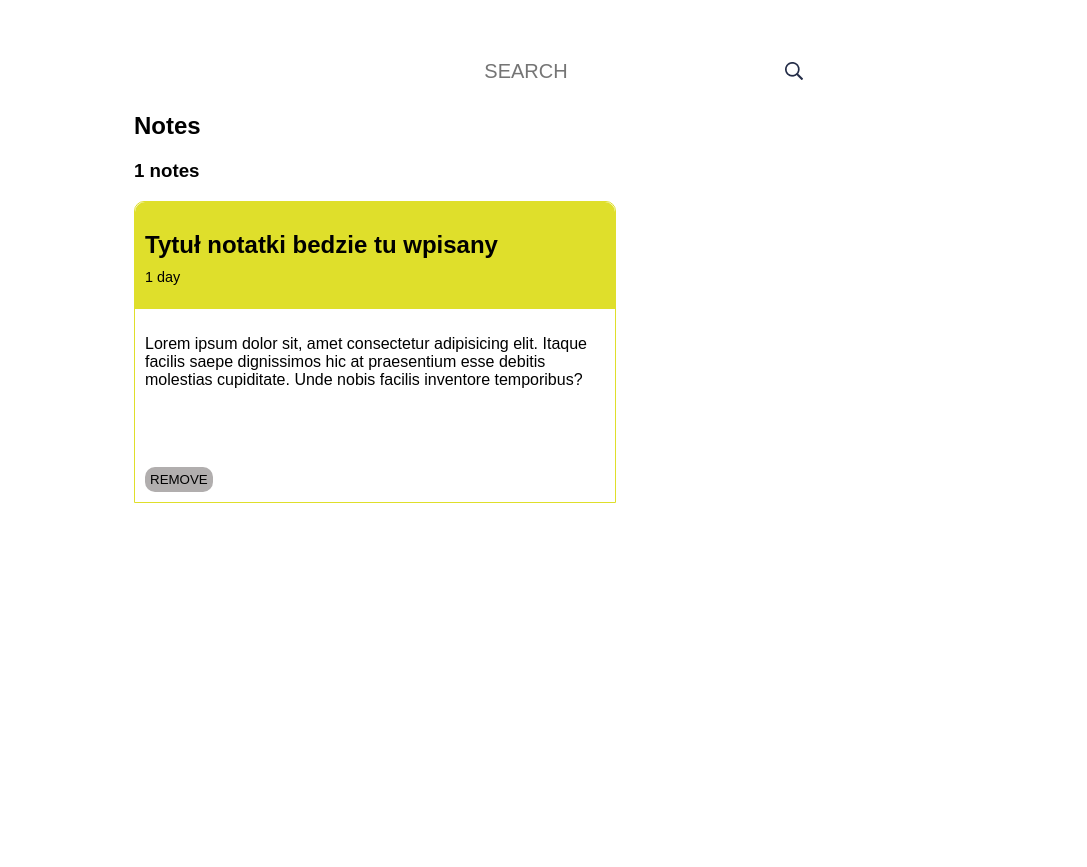
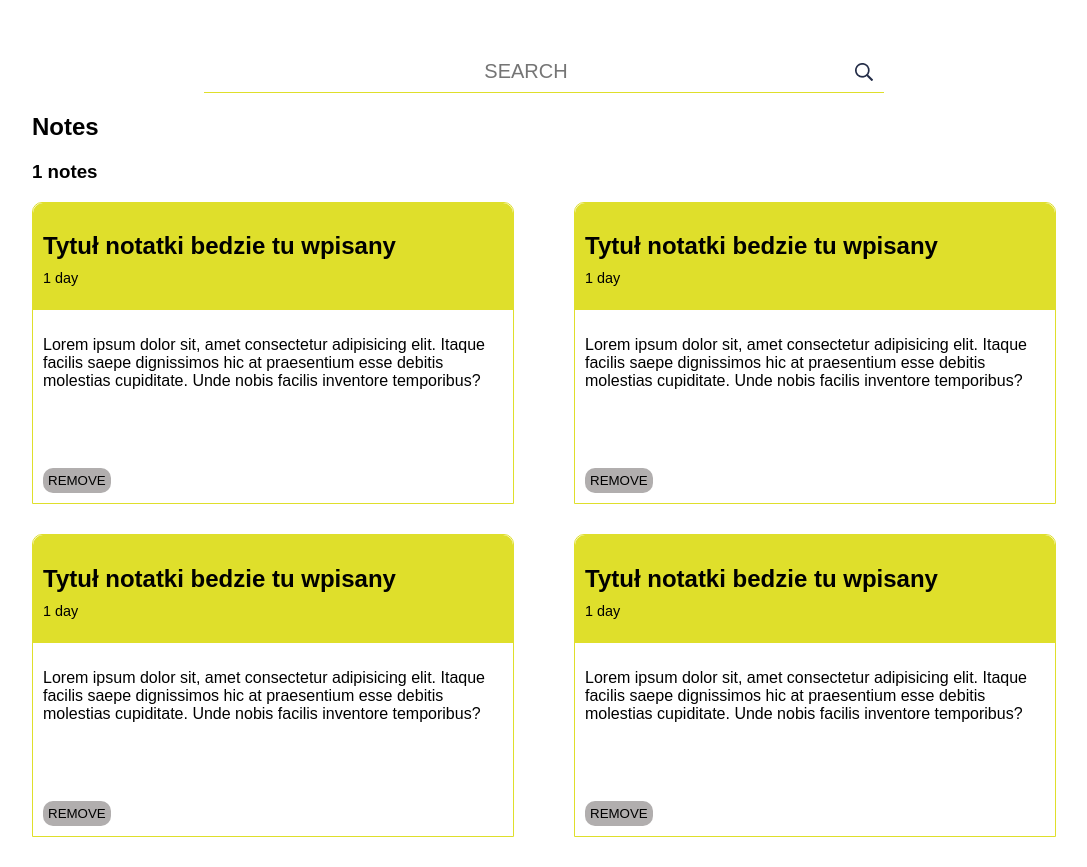
Before and after one commit to patrykj369/Programowanie_aplikacji_webowych, a website built with webpack: page lab4/notekeep/src/index.html in a window 1280 px wide. Shown: the whole page, without its empty margins (96-1183 px from the left). Before the commit the page ends 800 px from the top, so only its background shows below. Built offline with nearby package versions, Linux system fonts and the light colour scheme.

Commit message:
stylowanie contentu dokonczone

```diff
--- a/lab4/notekeep/src/index.html
+++ b/lab4/notekeep/src/index.html
@@ -3,7 +3,7 @@
   <head>
     <meta charset="UTF-8" />
     <meta name="viewport" content="width=device-width, initial-scale=1.0" />
-    <title>Pogodynka</title>
+    <title>Notekeep</title>
   </head>
   <body>
     <main>
@@ -33,6 +33,54 @@
             <button class="button">REMOVE</button>
           </div>
         </div>
+
+        <div class="notesContent">
+          <div class="topBarNotes">
+            <h1>Tytuł notatki bedzie tu wpisany </h1>
+            <p>1 day</p>
+          </div>
+          <div class="contentDivNotes">
+            <p>Lorem ipsum dolor sit, amet consectetur adipisicing elit.
+              Itaque facilis saepe dignissimos hic at praesentium esse debitis molestias cupiditate.
+              Unde nobis facilis inventore temporibus?
+            </p>
+          </div>
+          <div class="footerNotes">
+            <button class="button">REMOVE</button>
+          </div>
+        </div>
+
+        <div class="notesContent">
+          <div class="topBarNotes">
+            <h1>Tytuł notatki bedzie tu wpisany </h1>
+            <p>1 day</p>
+          </div>
+          <div class="contentDivNotes">
+            <p>Lorem ipsum dolor sit, amet consectetur adipisicing elit.
+              Itaque facilis saepe dignissimos hic at praesentium esse debitis molestias cupiditate.
+              Unde nobis facilis inventore temporibus?
+            </p>
+          </div>
+          <div class="footerNotes">
+            <button class="button">REMOVE</button>
+          </div>
+        </div>
+
+        <div class="notesContent">
+          <div class="topBarNotes">
+            <h1>Tytuł notatki bedzie tu wpisany </h1>
+            <p>1 day</p>
+          </div>
+          <div class="contentDivNotes">
+            <p>Lorem ipsum dolor sit, amet consectetur adipisicing elit.
+              Itaque facilis saepe dignissimos hic at praesentium esse debitis molestias cupiditate.
+              Unde nobis facilis inventore temporibus?
+            </p>
+          </div>
+          <div class="footerNotes">
+            <button class="button">REMOVE</button>
+          </div>
+        </div>
       </div>
       </section>
     </main>
--- a/lab4/notekeep/src/main.scss
+++ b/lab4/notekeep/src/main.scss
@@ -5,12 +5,9 @@ html{
   background-attachment: fixed;
   box-sizing: border-box;
 }
-//rgba(102, 158, 241, 0.39), rgba(195, 240, 34, 0.39)
 
 body {
-  //height: 100vh;
   box-sizing: border-box;
-  overflow: auto;
   padding: 0;
   margin: auto;
   display: flex;
@@ -20,25 +17,26 @@ body {
 }
 
 .searchInput{
-  overflow: hidden;
-  margin: 0 140px;
+  justify-content: center;
   z-index: 1;
   display: grid;
-  grid-template-columns: 500px 40px;
+  grid-template-columns: 50vw 40px;
+
 
     #searchInp{
       grid-column: 1;
       margin-top: 50px;
-      width: 500px;
+      width: 50vw;
       height: 40px;
       border: none;
       text-align: center;
       font-size: 20px;
       outline: none;
+      border-bottom: 1px solid rgb(223, 223, 43);
     }
 
     #buttonInp{
-      margin-top: 50px;
+      margin-top: 51px;
       grid-column: 2;
       border: none;
       width: 40px;
@@ -49,6 +47,7 @@ body {
       background-position: center;
       outline: none;
       transition: background-color 1s;
+      border-bottom: 1px solid rgb(223, 223, 43);
     }
 
     #buttonInp:hover{
@@ -57,15 +56,19 @@ body {
 }
 
 .notesList{
+  width: 80vw;
   display: flex;
+  flex-wrap: wrap;
+  justify-content: space-between;
+  margin: 0 auto;
 }
 
 .notesContent{
   width: 30rem;
-  border: 1px solid #fff;
   background-color: #fff;
   border: 1px solid rgb(223, 223, 43);
   border-radius: 10px 10px 0 0;
+  margin-bottom: 30px;
 }
 
 .topBarNotes{
```
